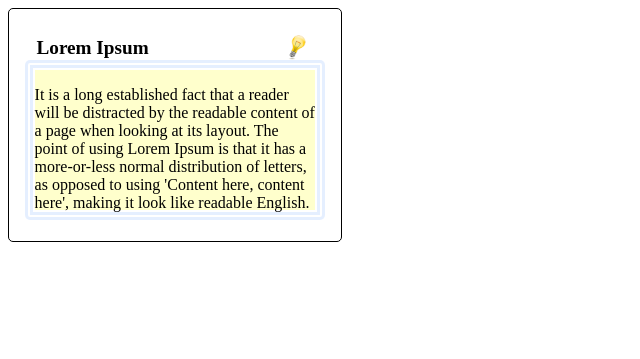
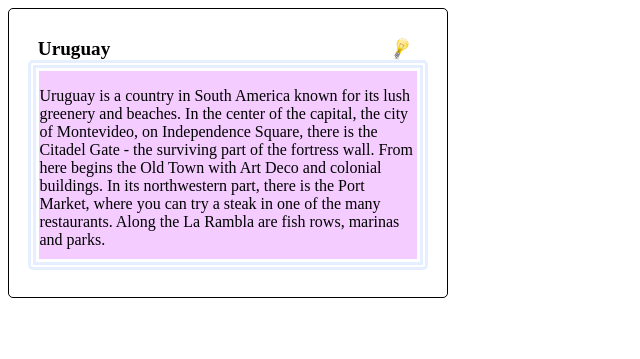
Before and after one commit to TugarevAndrey/Homework, a plain HTML site: page form/index.html in a window 1280 px wide. Shown: the whole page, without its empty margins (0-640 px from the left). Drawn offline with Linux system fonts and the light colour scheme.

Commit message:
Add files via upload

```diff
--- a/form/index.html
+++ b/form/index.html
@@ -7,14 +7,9 @@
 
 <body>
     <div class="first-div">
-        <h1>Lorem Ipsum </h1>
+        <h1>Uruguay</h1>
         <div class="last-div">
-            <p>It is a long established fact that a reader will be distracted by the readable content of a page when
-                looking at its layout. The point of using Lorem Ipsum is that it has a more-or-less normal distribution
-                of letters, as opposed to using 'Content here, content here', making it look like readable English. Many
-                desktop publishing packages and web page editors now use Lorem Ipsum as their default model text, and a
-                search for 'lorem ipsum' will uncover many web sites still in their infancy. Various versions have
-                evolved over the years, sometimes by accident, sometimes on purpose (injected humour and the like).</p>
+            <p>Uruguay is a country in South America known for its lush greenery and beaches. In the center of the capital, the city of Montevideo, on Independence Square, there is the Citadel Gate - the surviving part of the fortress wall. From here begins the Old Town with Art Deco and colonial buildings. In its northwestern part, there is the Port Market, where you can try a steak in one of the many restaurants. Along the La Rambla are fish rows, marinas and parks.</p>
         </div>
     </div>
 </body>
--- a/form/style.css
+++ b/form/style.css
@@ -1,10 +1,10 @@
 .first-div {
-    width: 300px;
-    height: 200px;
-    border: solid 1px black;
+    width: 400px;
+    height: 250px;
+    border: solid 1.2px black;
     border-radius: 5px;
     background-color: white;
-    padding: 1em;
+    padding: 1.2em;
 }
 
 h1 {
@@ -13,17 +13,17 @@ h1 {
     background-repeat: no-repeat;
     background-position: right 0.5em top 0;
     background-size: contain;
-    padding: .1em;
+    padding: .1.2em;
     margin: .5em .5em 0 .5em;
 }
 
 .last-div {
-    height: 70%;
+    height: 75%;
     overflow: auto;
     padding: 0.5em 3.5em 0.5em 0.5em;
-    background-color: #ffc;
+    background-color: rgb(245, 204, 255);
     border-radius: 5px;
     border: double .5em rgba(0, 102, 255, .1);
-    padding: 0.1em;
+    padding: 0.2em;
     background-clip: content-box;
 }
```
